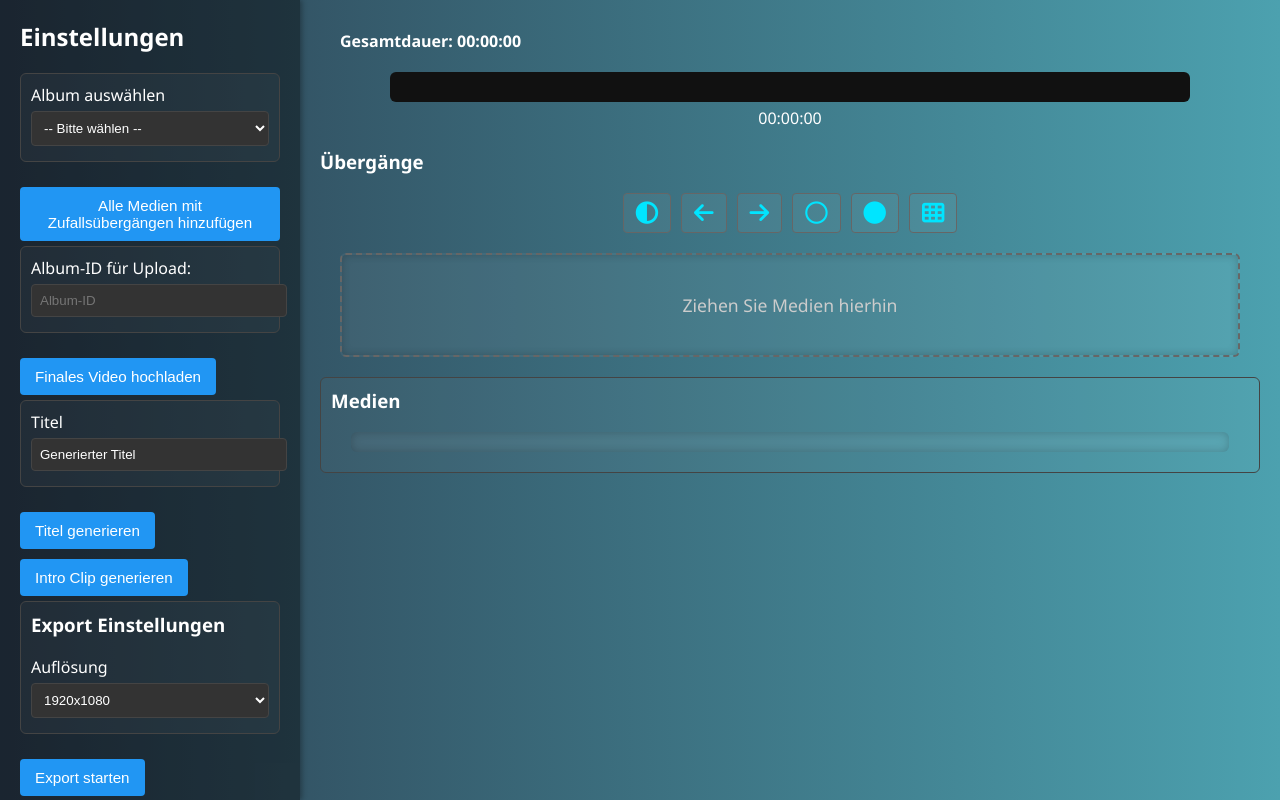
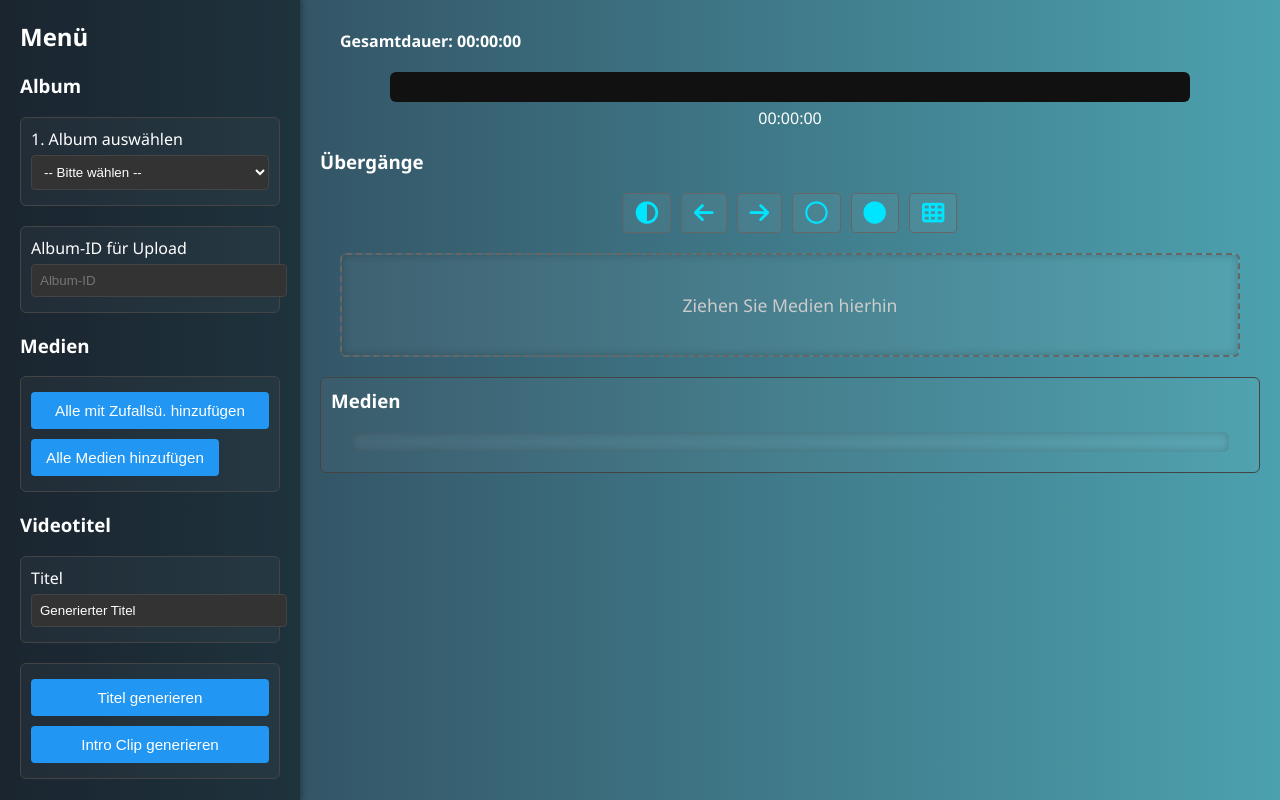
Before and after one commit to cooljackgi/immich-video, a website: page public/index.html in a window 1280 px wide. Drawn offline with Linux system fonts and the light colour scheme; no server answers.

Commit message:
fix für das menue

```diff
--- a/public/index.html
+++ b/public/index.html
@@ -394,47 +394,57 @@
 
 <body>
   <div class="container">
-    <!-- Sidebar -->
+    <!-- Sidebar (Neu strukturiert) -->
     <div class="sidebar">
-      <h2>Einstellungen</h2>
+      <h2>Menü</h2>
 
-      <!-- Album-Auswahl -->
+      <!-- 🔹 Albumverwaltung -->
+      <h3>Album</h3>
       <div class="form-group">
-        <label for="albumSelect">Album auswählen</label>
+        <label for="albumSelect">1. Album auswählen</label>
         <select id="albumSelect">
           <option value="">-- Bitte wählen --</option>
         </select>
       </div>
-      <button id="addAllToTimelineBtn">
-        Alle Medien mit Zufallsübergängen hinzufügen
-      </button>
-      <!-- Upload-Album -->
       <div class="form-group">
-        <label for="uploadAlbum">Album-ID für Upload:</label>
+        <label for="uploadAlbum">Album-ID für Upload</label>
         <input type="text" id="uploadAlbum" placeholder="Album-ID">
       </div>
-      <button id="uploadFinalBtn">Finales Video hochladen</button>
 
+      <!-- 🔹 Medien & Timeline -->
+      <h3>Medien</h3>
+      <div class="form-group">
+        <button id="addAllToTimelineBtn" style="width:100%">Alle mit Zufallsü. hinzufügen</button>
+        <button id="addAllNoTransitionBtn"> Alle Medien hinzufügen </button>
+      </div>
+
+
+      <!-- 🔹 Titel & Intro -->
+      <h3>Videotitel</h3>
       <div class="form-group">
         <label for="title">Titel</label>
         <input type="text" id="title" class="form-control" value="Generierter Titel">
-        <!-- Container für Titelvorschläge -->
         <select id="titleSelect" style="display:none; margin-top: 10px;"></select>
       </div>
-      <button id="generateTitleBtn">Titel generieren</button>
-      <button id="generateIntroBtn">Intro Clip generieren</button>
+      <div class="form-group">
+        <button id="generateTitleBtn" style="width:100%">Titel generieren</button>
+        <button id="generateIntroBtn" style="width:100%">Intro Clip generieren</button>
+      </div>
 
-
+      <!-- 🔹 Export -->
+      <h3>Export</h3>
 
       <div class="form-group">
-        <h3>Export Einstellungen</h3>
+        <button id="exportBtn" class="btn-primary" style="width:100%">Export starten</button>
+        <button id="uploadFinalBtn" style="width:100%">Finales Video hochladen</button>
+      </div>
+      <div class="form-group">
         <label for="resolution">Auflösung</label>
         <select id="resolution">
           <option value="1080p">1920x1080</option>
           <option value="720p">1280x720</option>
         </select>
       </div>
-      <button id="exportBtn" class="btn-primary">Export starten</button>
     </div>
 
     <!-- Preview-Bereich -->
@@ -544,6 +554,21 @@
 
       return (hours * 3600 + minutes * 60 + seconds) * 1000 + milliseconds;
     }
+
+    document.getElementById('addAllNoTransitionBtn').addEventListener('click', () => {
+      if (!mediaItems || mediaItems.length === 0) {
+        alert("Keine Medien zum Hinzufügen vorhanden!");
+        return;
+      }
+
+      timelineItems = []; // Bestehende Timeline leeren
+
+      mediaItems.forEach((item) => {
+        timelineItems.push(item);
+      });
+
+      renderTimeline();
+    });
 
 
     document.getElementById('addAllToTimelineBtn').addEventListener('click', () => {
```
